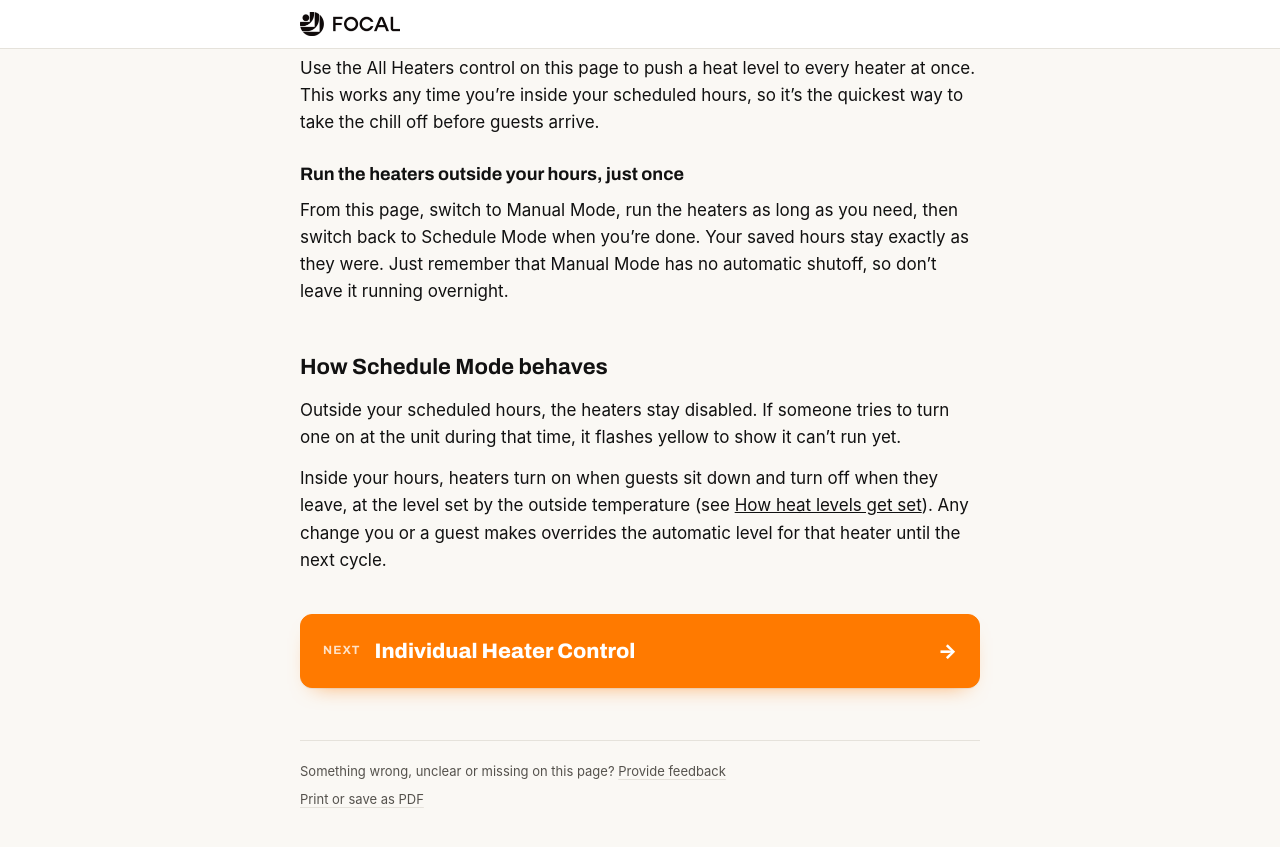
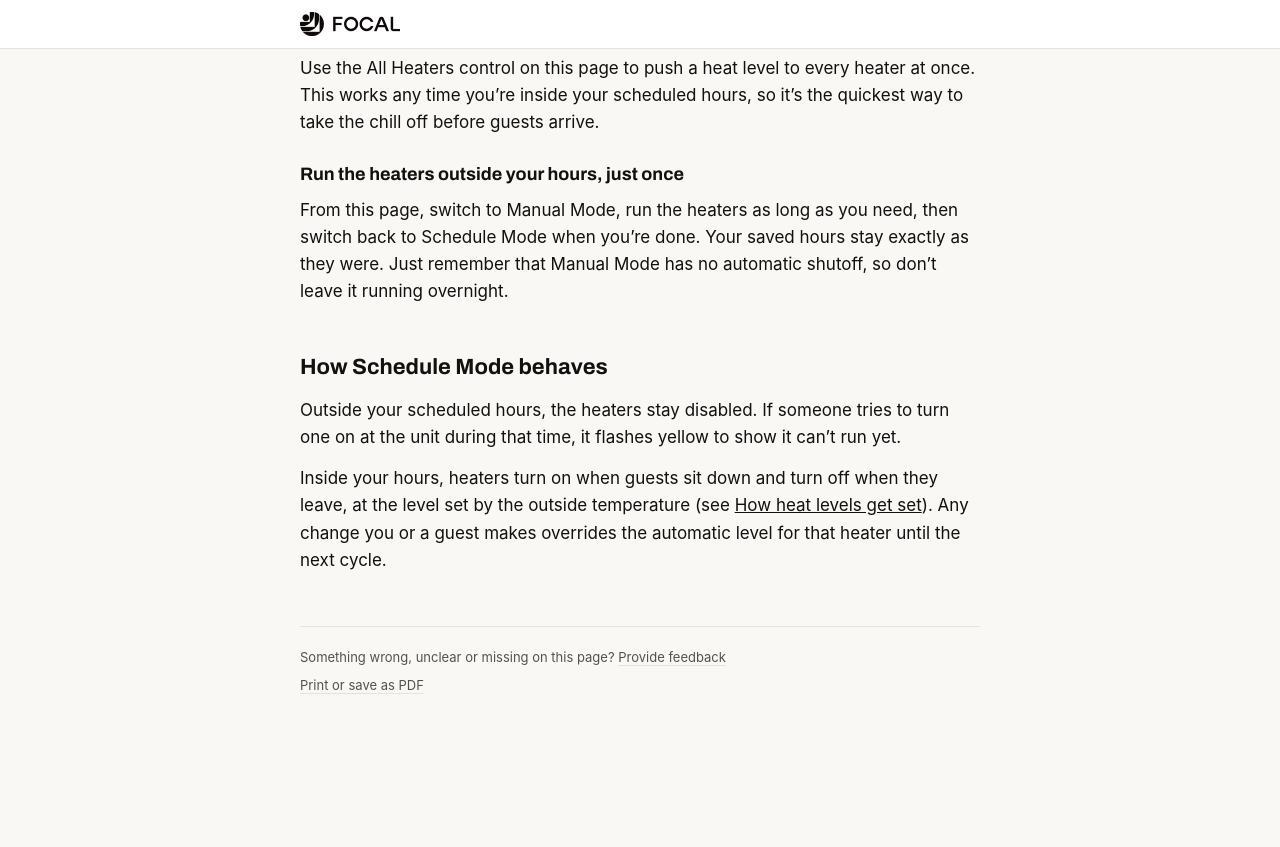
Before and after one commit to BeamT/external-docs, a Jekyll site: the page built from _guides/system-setup-control.md, in a window 1280 px wide and 900 px high, scrolled down 2826 px. Shown: the top 847 px of the window. Built offline with Jekyll 4.4.1, drawn with Linux system fonts in a browser that asks for light colours; some web fonts are replaced; after the commit the page ends 3612 px from its top, so only the background shows below that.

Commit message:
Remove next-page links from rail install and control setup guides
- Drop the trailing nextlink includes ("Install Heaters" and
  "Individual Heater Control") from the end of both guides.
- Leaves each guide ending on its final instructional paragraph, with
  no forward navigation prompt.

```diff
--- a/_guides/system-setup-control.md
+++ b/_guides/system-setup-control.md
@@ -80,5 +80,3 @@ From this page, switch to Manual Mode, run the heaters as long as you need, then
 Outside your scheduled hours, the heaters stay disabled. If someone tries to turn one on at the unit during that time, it flashes yellow to show it can't run yet.
 
 Inside your hours, heaters turn on when guests sit down and turn off when they leave, at the level set by the outside temperature (see [How heat levels get set](#how-heat-levels-get-set)). Any change you or a guest makes overrides the automatic level for that heater until the next cycle.
-
-{% include nextlink.html slug="individual-heater-control" title="Individual Heater Control" %}
```
Also changed, not shown: _guides/rail-installation.md (+0 -2 lines).
